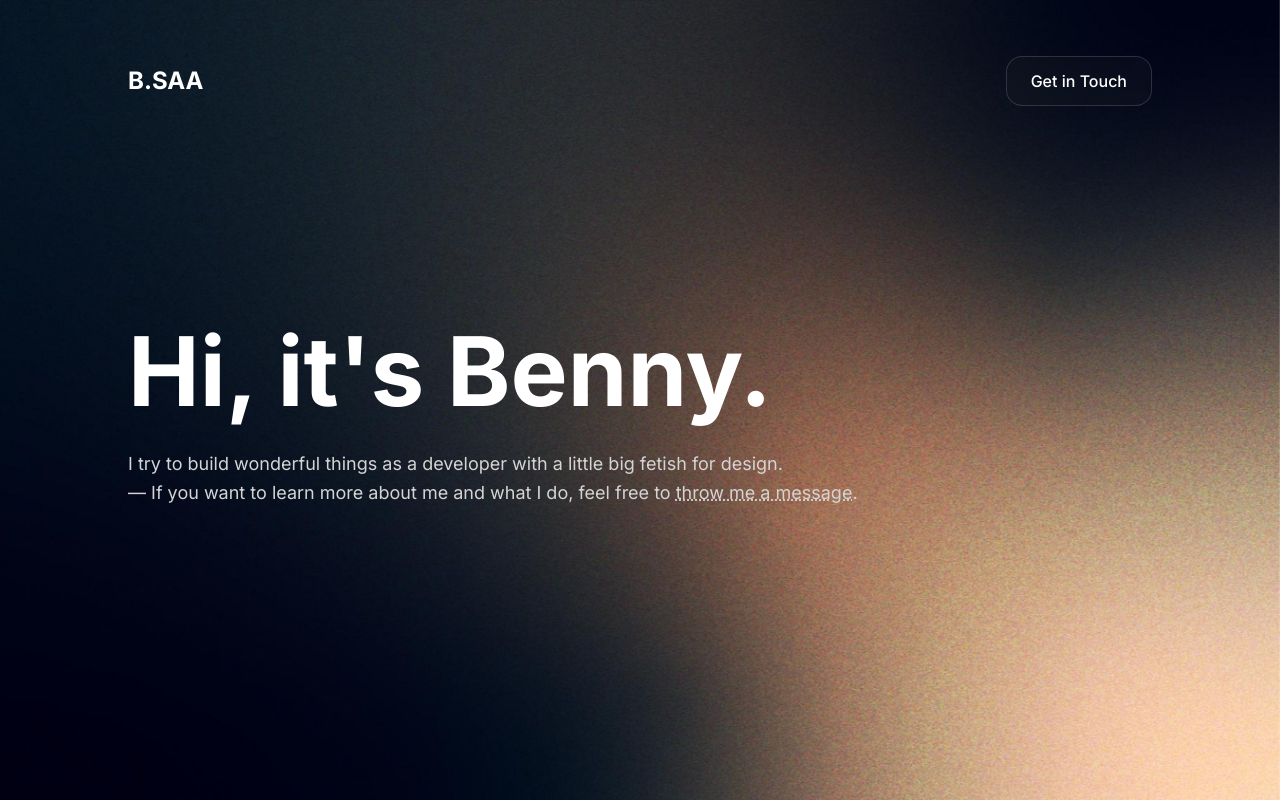
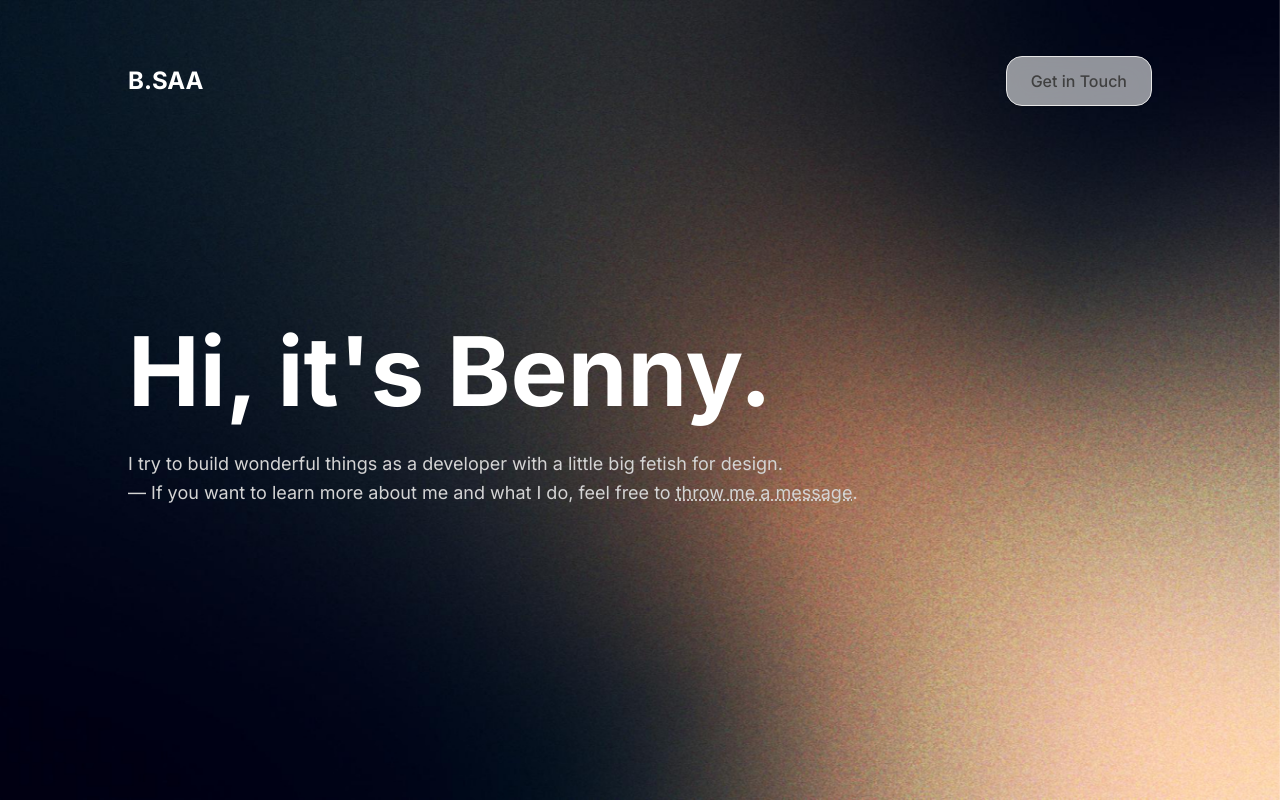
Before and after one commit to baeni/bsaa-ui, a Next.js app: page / in a window 1280 px wide. Shown: the top 802 px of the page. Built offline with nearby package versions, Linux system fonts and the light colour scheme; no server answers.

Commit message:
Visual adjustments to Navbar.tsx

```diff
--- a/app/_components/Navbar.tsx
+++ b/app/_components/Navbar.tsx
@@ -2,6 +2,7 @@
 
 import {gsap} from "gsap";
 import {useGSAP} from "@gsap/react";
+import Link from "next/link";
 
 export default function Test() {
     useGSAP(() => {
@@ -15,9 +16,9 @@ export default function Test() {
     return (
         <nav id="navbar" className="flex mt-14 w-full fixed top-0 z-50">
             <div className="inline-flex justify-center md:justify-between items-center container">
-                <a className="text-2xl uppercase font-bold text-white" href="/">B.Saa</a>
+                <Link className="text-2xl uppercase font-bold text-white" href="/">B.Saa</Link>
 
-                <a className="hidden md:inline-flex items-center gap-10 px-6 py-3 bg-[#32323225] border border-[#ffffff25] backdrop-blur-sm text-white font-medium rounded-2xl hover:scale-105 transition-transform" href="mailto:baeni.saa@gmail.com">Get in Touch</a>
+                <a className="hidden md:inline-flex items-center gap-10 px-6 py-3 bg-[#ffffff90] backdrop-blur-md text-neutral-700 border border-neutral-200 shadow font-medium rounded-2xl hover:scale-105 transition-transform" href="mailto:baeni.saa@gmail.com">Get in Touch</a>
             </div>
         </nav>
     );
```
